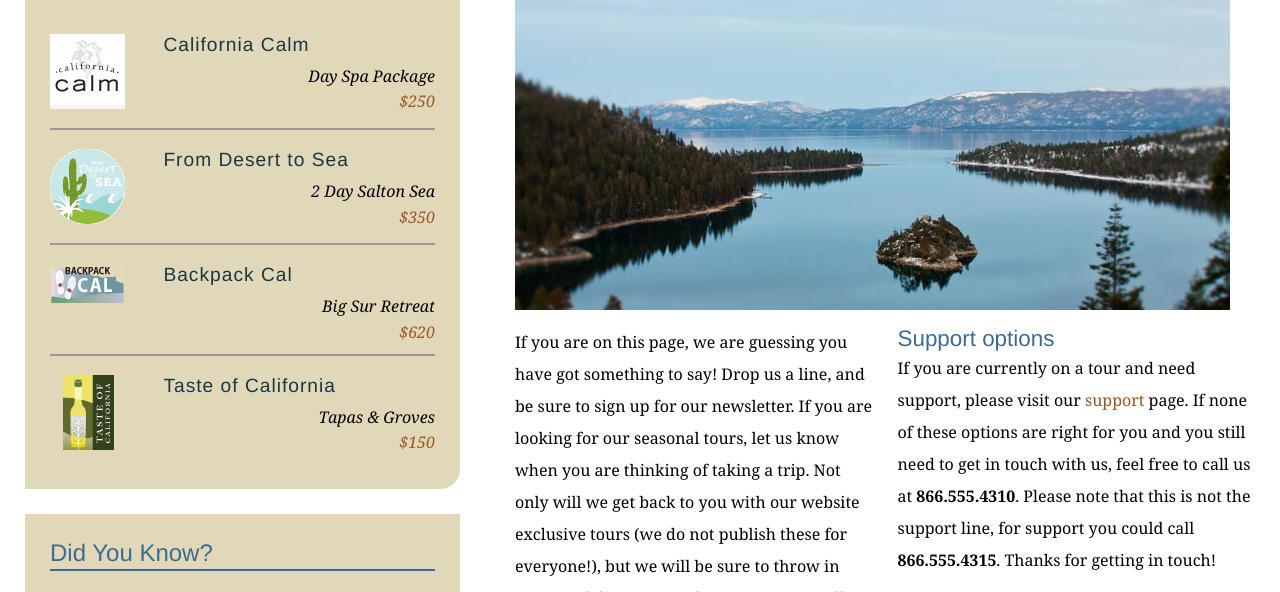
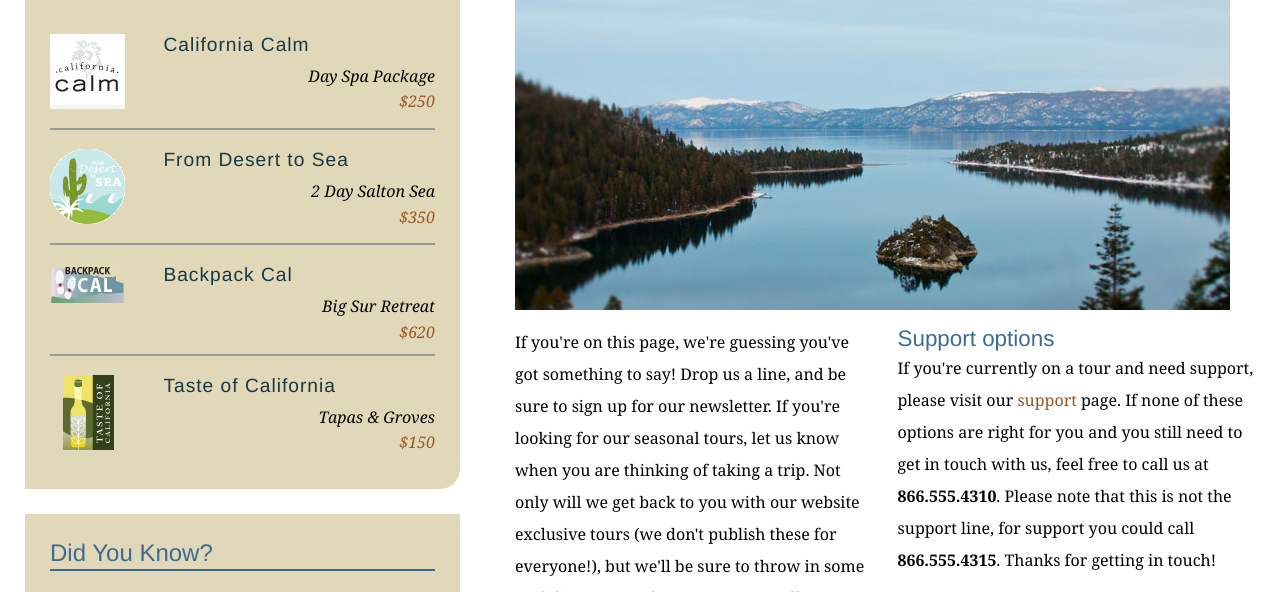
Before and after one commit to vitaliiparshenkov/myradiy, a plain HTML site: page contact.html in a window 1280 px wide. Shown: the part 342-934 px from the top of the page. Drawn offline with Linux system fonts and the light colour scheme.

```diff
--- a/contact.html
+++ b/contact.html
@@ -68,10 +68,10 @@
           <h1>Get in touch</h1>
           <img src="assets/images/emerald_bay.jpg" alt="Beautiful Lake Tahoe" class="articleImage" />
           <div class="multiCol">
-            <p>If you are on this page, we are guessing you have got something to say! Drop us a line, and be sure to sign up for our newsletter. If you are looking for our seasonal tours, let us know when you are thinking of taking a trip. Not only will we get back to you with our website exclusive tours (we do not publish these for everyone!), but we will be sure to throw in some cool discounts and tour extras as well.</p>
+            <p>If you're on this page, we're guessing you've got something to say! Drop us a line, and be sure to sign up for our newsletter. If you're looking for our seasonal tours, let us know when you are thinking of taking a trip. Not only will we get back to you with our website exclusive tours (we don't publish these for everyone!), but we'll be sure to throw in some cool discounts and tour extras as well.</p>
 
             <h2>Support options</h2>
-            <p>If you are currently on a tour and need support, please visit our <a href="support.html">support</a> page. If none of these options are right for you and you still need to get in touch with us, feel free to call us at<span class="phone"> <strong>866.555.4310</strong>. Please note that this is not the support line, for support you could call </span><strong>866.555.4315</strong>. Thanks for getting in touch!</p>
+            <p>If you're currently on a tour and need support, please visit our <a href="support.html">support</a> page. If none of these options are right for you and you still need to get in touch with us, feel free to call us at<span class="phone"> <strong>866.555.4310</strong>. Please note that this is not the support line, for support you could call </span><strong>866.555.4315</strong>. Thanks for getting in touch!</p>
           </div>
 
           <form id="frmContact" name="frmContact" method="post" action="contact_process.html">
```
